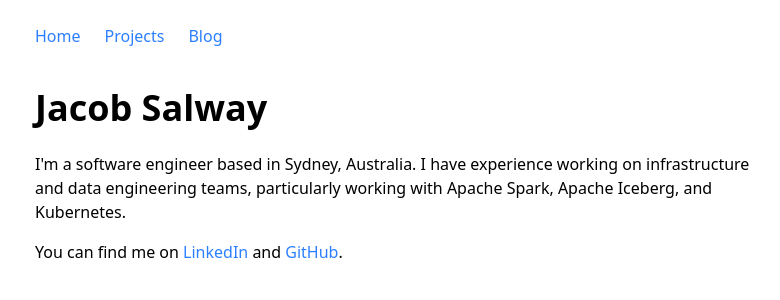
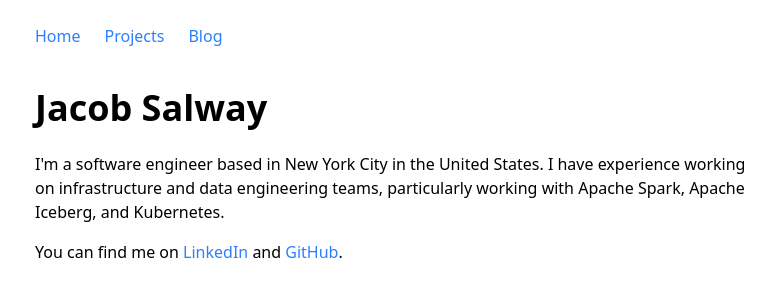
Before and after one commit to jacobsalway/jacobsalway.com, a Next.js app: page / in a window 1280 px wide. Shown: the top 300 px of the page, without its empty margins (245-1025 px from the left). Built offline with nearby package versions, Linux system fonts and the light colour scheme.

Commit message:
Update page.tsx

```diff
--- a/src/app/page.tsx
+++ b/src/app/page.tsx
@@ -4,7 +4,7 @@ export default function Home() {
       <h1 className="text-4xl font-semibold">Jacob Salway</h1>
       <div className="mt-6 space-y-4">
         <p>
-          I&apos;m a software engineer based in Sydney, Australia. I have
+          I&apos;m a software engineer based in New York City in the United States. I have
           experience working on infrastructure and data engineering teams,
           particularly working with Apache Spark, Apache Iceberg, and
           Kubernetes.
```
